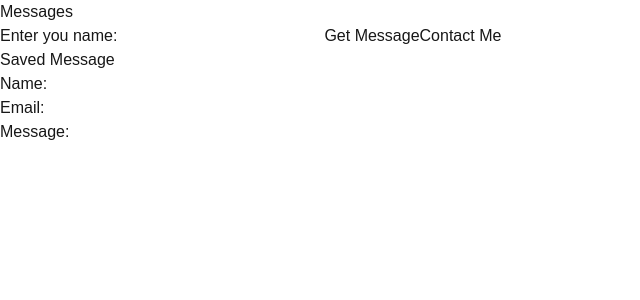
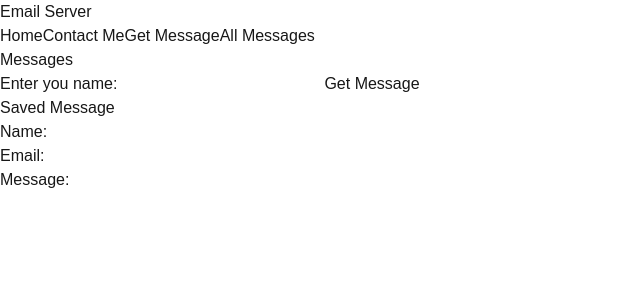
Before and after one commit to JenniferT9462/Capstone-demo, a Next.js app: page /get-messages in a window 1280 px wide. Shown: the top 300 px of the page, without its empty margins (0-640 px from the left). Built offline with nearby package versions, Linux system fonts and the light colour scheme.

Commit message:
Added NavBar component to pages

```diff
--- a/src/pages/contact-me/index.js
+++ b/src/pages/contact-me/index.js
@@ -1,5 +1,6 @@
 import { useState } from 'react';
 import Link from "next/link";
+import Navbar from '@/components/NavBar';
 
 export default function ContactMePage() {
     //useState hook used to store name, email, message and status
@@ -39,6 +40,7 @@ export default function ContactMePage() {
 
     return (
         <div className='bg-cyan-700 h-screen'>
+            <Navbar/>
             <div>
                 <h1 className='text-4xl'>Contact Me!</h1>
                 {/* When user submits form execute the handleSubmit function */}
@@ -83,7 +85,6 @@ export default function ContactMePage() {
                     {status && <p className='text-gray-700'>{status}</p>} {/*Show success/error message in a paragraph to display on the page */}
                 </form>
             </div>
-            <Link href="get-messages" className="bg-blue-500 hover:bg-blue-700 text-white font-bold py-2 px-4 rounded">Get Message</Link>
         </div>
     );
 }
--- a/src/pages/get-messages/index.js
+++ b/src/pages/get-messages/index.js
@@ -1,6 +1,6 @@
 import { useState } from "react";
-
 import Link from "next/link";
+import Navbar from "@/components/NavBar";
 
 export default function MessagePage() {
     const [name, setName] = useState("");
@@ -21,6 +21,7 @@ export default function MessagePage() {
 
     return (
         <div className='bg-cyan-700 h-screen'>
+            <Navbar/>
             <h1 className='text-4xl'>Messages</h1>
 
             <form onSubmit={handleSubmit}
@@ -32,7 +33,7 @@ export default function MessagePage() {
                     onChange={(e) => setName(e.target.value)}
                 />
                 <button className="bg-blue-500 hover:bg-blue-700 text-white font-bold py-2 px-4 rounded" type="submit">Get Message</button>
-                <Link href="contact-me" className="bg-blue-500 hover:bg-blue-700 text-white font-bold ml-4 py-3 px-2 rounded">Contact Me</Link>
+                {/* <Link href="contact-me" className="bg-blue-500 hover:bg-blue-700 text-white font-bold ml-4 py-3 px-2 rounded">Contact Me</Link> */}
             </form>
             <div className="w-2/3 bg-white shadow-md rounded px-8 pt-6 pb-8 mb-4">
                 <h2 className="text-2xl text-gray-700">Saved Message</h2>
```
